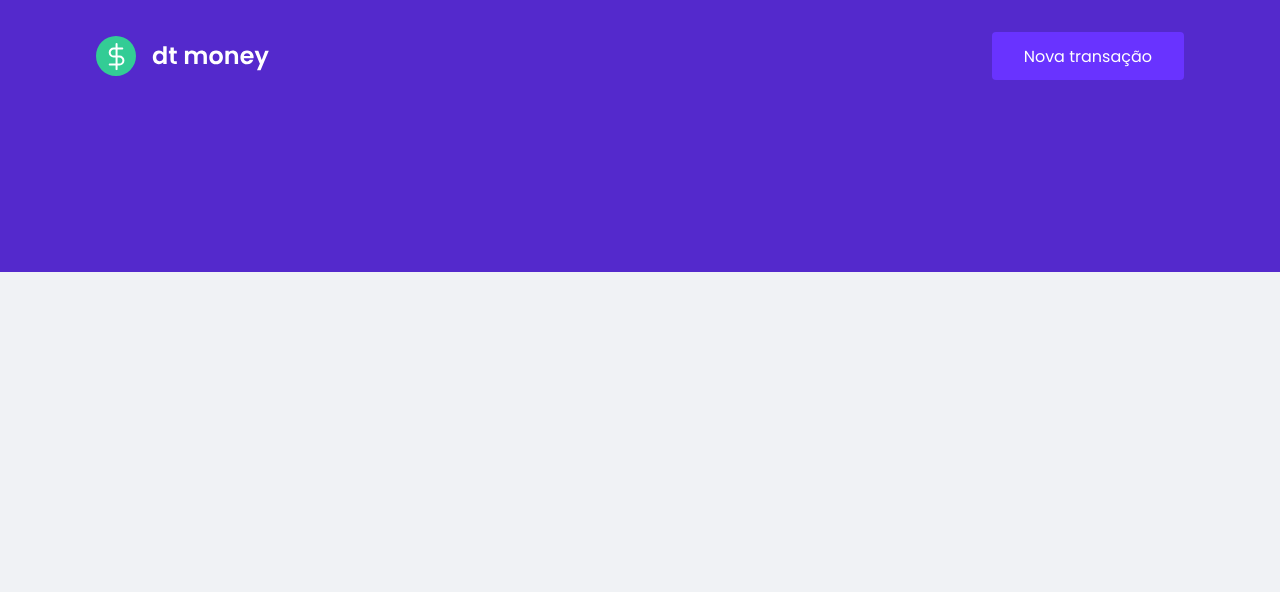
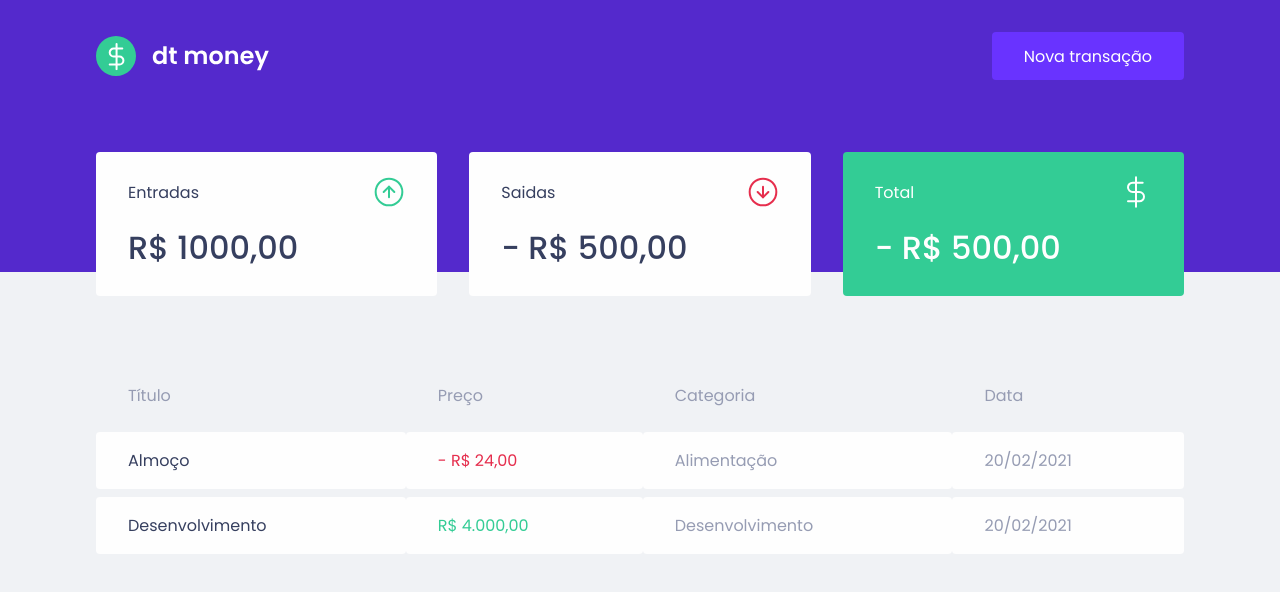
Before and after one commit to samuelguedesalves/dtmoney, a React (Create React App) app: page / in a window 1280 px wide. Shown: the top 592 px of the page. Built offline with nearby package versions, Linux system fonts and the light colour scheme.

Commit message:
feat: create summary and transactional table skeletom

```diff
--- a/public/index.html
+++ b/public/index.html
@@ -8,7 +8,7 @@
     <link rel="icon" href="%PUBLIC_URL%/favicon.ico" />
     <meta name="viewport" content="width=device-width, initial-scale=1" />
 
-    <link href="https://fonts.googleapis.com/css2?family=Poppins:wght@400;600&display=swap" rel="stylesheet">
+    <link href="https://fonts.googleapis.com/css2?family=Poppins:wght@400;500;600&display=swap" rel="stylesheet">
 
     <title>DT Money</title>
   </head>
--- a/src/App.tsx
+++ b/src/App.tsx
@@ -1,4 +1,5 @@
 import React from 'react';
+import { Dashboard } from './components/Dashboard';
 import { Header } from './components/Header';
 import { GlobalStyles } from './styles/global';
 
@@ -6,6 +7,7 @@ const App: React.FC = () => {
   return (
     <>
       <Header />
+      <Dashboard />
       <GlobalStyles />
     </>
   );
--- /dev/null
+++ b/src/components/Dashboard/index.tsx
@@ -0,0 +1,12 @@
+import { Summary } from "../Summary";
+import { TransactionTable } from "../TransactionTable";
+import { Container } from "./styles";
+
+export const Dashboard: React.FC = () => {
+  return (
+    <Container>
+      <Summary />
+      <TransactionTable />
+    </Container>
+  );
+};
--- /dev/null
+++ b/src/components/Dashboard/styles.ts
@@ -0,0 +1,9 @@
+import styled from "styled-components";
+
+export const Container = styled.main`
+  width: 100%;
+  max-width: 1120px;
+
+  margin: 0 auto;
+  padding: 2.5rem 1rem;
+`;
--- /dev/null
+++ b/src/components/Summary/index.tsx
@@ -0,0 +1,34 @@
+import { Container } from "./styles"
+import incomeImg from '../../assets/income.svg';
+import outcomeImg from '../../assets/outcome.svg';
+import totalImg from '../../assets/total.svg';
+
+export const Summary: React.FC = () => {
+  return (
+    <Container>
+      <div>
+        <header>
+          <p>Entradas</p>
+          <img src={incomeImg} alt="Entradas" />
+        </header>
+        <strong>R$ 1000,00</strong>
+      </div>
+
+      <div>
+        <header>
+          <p>Saidas</p>
+          <img src={outcomeImg} alt="Saídas" />
+        </header>
+        <strong>- R$ 500,00</strong>
+      </div>
+
+      <div className="highlight-background" >
+        <header>
+          <p>Total</p>
+          <img src={totalImg} alt="Total" />
+        </header>
+        <strong>- R$ 500,00</strong>
+      </div>
+    </Container>
+  )
+}
--- /dev/null
+++ b/src/components/Summary/styles.ts
@@ -0,0 +1,34 @@
+import styled from "styled-components";
+
+export const Container = styled.div`
+  display: grid;
+  grid-template-columns: repeat(3, 1fr);
+  gap: 2rem;
+  margin-top: -10rem;
+
+  div {
+    background: var(--shape);
+    padding: 1.5rem 2rem;
+    border-radius: 0.25rem;
+    color: var(--text-title);
+
+    header {
+      display: flex;
+      align-items: center;
+      justify-content: space-between;
+    }
+
+    strong {
+      display: block;
+      margin-top: 1rem;
+      font-size: 2rem;
+      font-weight: 500;
+      line-height: 3rem;
+    }
+
+    &.highlight-background {
+      background: var(--green);
+      color: #FFF;
+    }
+  }
+`;
--- /dev/null
+++ b/src/components/TransactionTable/index.tsx
@@ -0,0 +1,32 @@
+import { Container } from "./styles"
+
+export const TransactionTable = () => {
+  return (
+    <Container>
+      <table>
+        <thead>
+          <tr>
+            <th>Título</th>
+            <th>Preço</th>
+            <th>Categoria</th>
+            <th>Data</th>
+          </tr>
+        </thead>
+        <tbody>
+          <tr>
+            <td>Almoço</td>
+            <td className="withdraw" >- R$ 24,00</td>
+            <td>Alimentação</td>
+            <td>20/02/2021</td>
+          </tr>
+          <tr>
+            <td>Desenvolvimento</td>
+            <td className="deposit" >R$ 4.000,00</td>
+            <td>Desenvolvimento</td>
+            <td>20/02/2021</td>
+          </tr>
+        </tbody>
+      </table>
+    </Container>
+  )
+}
--- /dev/null
+++ b/src/components/TransactionTable/styles.ts
@@ -0,0 +1,38 @@
+import styled from "styled-components";
+
+export const Container = styled.div`
+  margin-top: 4rem;
+
+  table {
+    width: 100%;
+    border-spacing: 0 0.5rem;
+
+    th {
+      color: var(--text-body);
+      font-weight: 400;
+      padding: 1rem 2rem;
+      text-align: left;
+      line-height: 1.5rem;
+    }
+
+    td {
+      padding: 1rem 2rem;
+      border: 0;
+      background: var(--shape);
+      color: var(--text-body);
+      border-radius: 0.25rem;
+
+      &:first-child {
+        color: var(--text-title);
+      }
+
+      &.deposit {
+        color: var(--green);
+      }
+
+      &.withdraw {
+        color: var(--red);
+      }
+    }
+  }
+`;
--- a/src/styles/global.ts
+++ b/src/styles/global.ts
@@ -3,6 +3,7 @@ import { createGlobalStyle } from 'styled-components';
 export const GlobalStyles = createGlobalStyle`
   :root {
     --red: #E52E4D;
+    --green: #33CC95;
     --blue: #5429CC;
 
     --blue-light: #6933FF;
```
